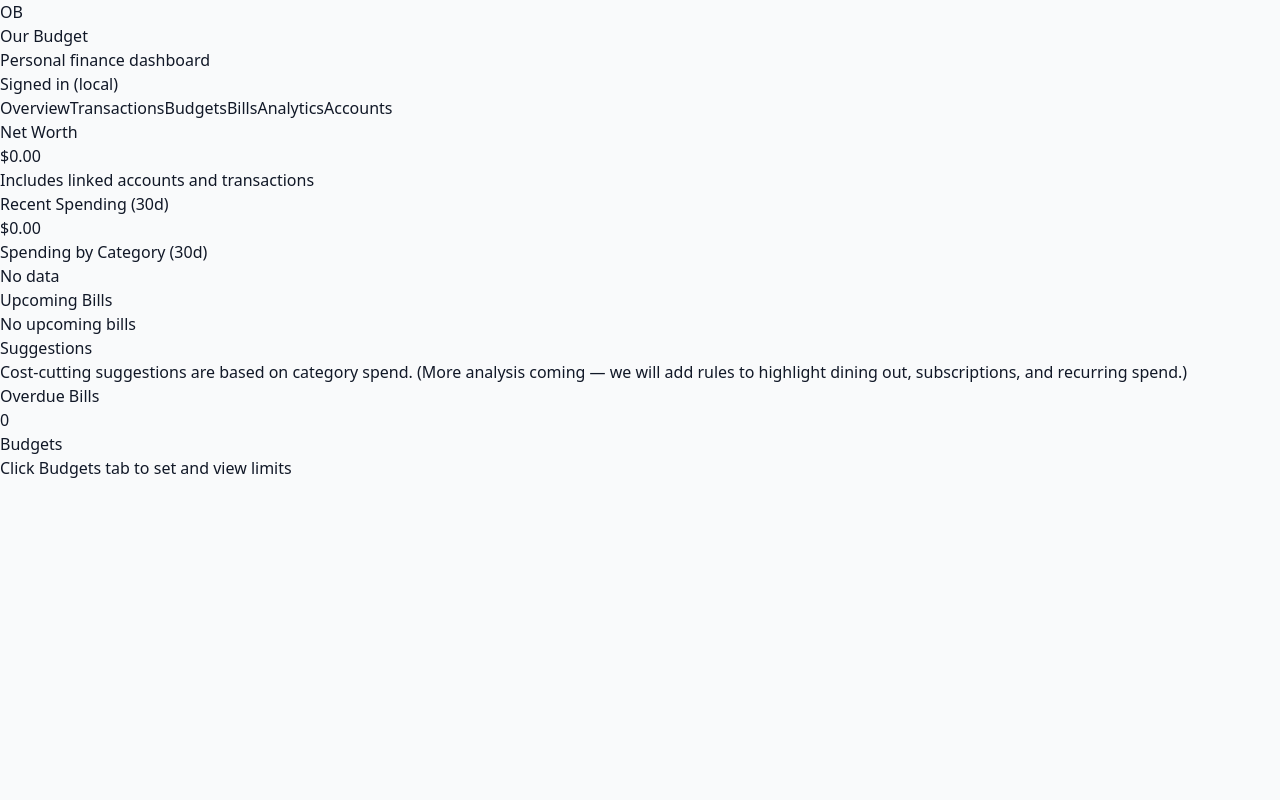
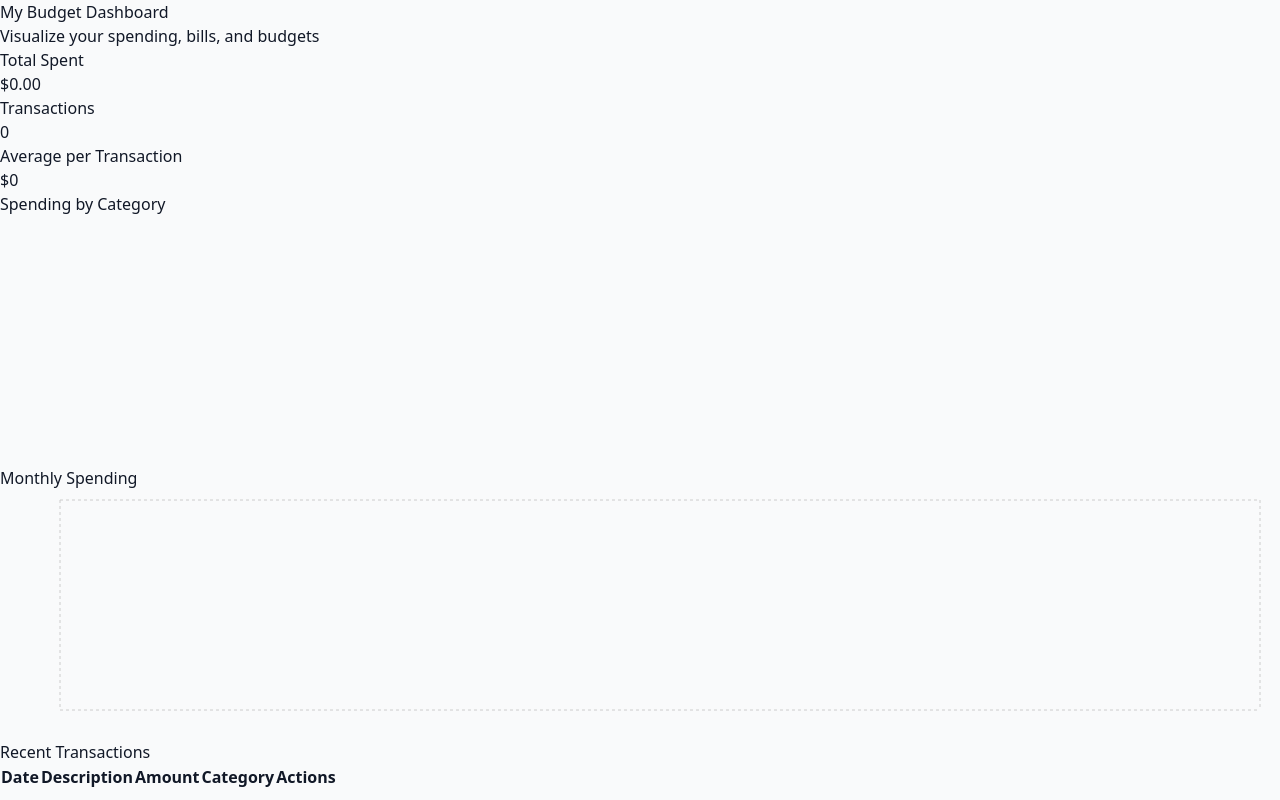
Before and after one commit to sniders84/Our-Budget, a Next.js app: page / in a window 1280 px wide. Built offline with nearby package versions, Linux system fonts and the light colour scheme.

Commit message:
Update index.js

```diff
--- a/pages/index.js
+++ b/pages/index.js
@@ -1,32 +1,96 @@
-import Layout from '../components/Layout'
-import OverviewTab from '../components/OverviewTab'
-import TransactionsTab from '../components/TransactionsTab'
-import BudgetsTab from '../components/BudgetsTab'
-import BillsTab from '../components/BillsTab'
-import AnalyticsTab from '../components/AnalyticsTab'
-import AccountsTab from '../components/AccountsTab'
+import { useEffect, useState, useMemo } from 'react'
+import { PieChart, Pie, Cell, Tooltip, ResponsiveContainer, LineChart, Line, XAxis, YAxis, CartesianGrid } from 'recharts'
+import TransactionList from '../components/TransactionList'
+
+const SAMPLE_COLORS = ['#4ade80','#60a5fa','#f97316','#f472b6','#fca5a5','#a78bfa']
 
 export default function Home() {
+  const [transactions, setTransactions] = useState([])
+
+  useEffect(()=>{
+    const saved = JSON.parse(localStorage.getItem('transactions') || '[]')
+    setTransactions(saved)
+  }, [])
+
+  const totalSpent = useMemo(() => transactions.reduce((sum,t)=>sum + Number(t.amount||0),0), [transactions])
+
+  const byCategory = useMemo(() => {
+    const map = {}
+    transactions.forEach(t=>{
+      const cat = t.category || 'Uncategorized'
+      map[cat] = (map[cat] || 0) + Number(t.amount||0)
+    })
+    return Object.entries(map).map(([name,value])=>({name, value}))
+  }, [transactions])
+
+  const monthlyData = useMemo(() => {
+    const map = {}
+    transactions.forEach(t=>{
+      const date = new Date(t.date)
+      const month = `${date.getFullYear()}-${date.getMonth()+1}`
+      map[month] = (map[month] || 0) + Number(t.amount||0)
+    })
+    return Object.entries(map).map(([month, amount])=>({month, amount}))
+  }, [transactions])
+
   return (
-    <Layout>
-      {active => {
-        switch (active) {
-          case 'Overview':
-            return <OverviewTab />
-          case 'Transactions':
-            return <TransactionsTab />
-          case 'Budgets':
-            return <BudgetsTab />
-          case 'Bills':
-            return <BillsTab />
-          case 'Analytics':
-            return <AnalyticsTab />
-          case 'Accounts':
-            return <AccountsTab />
-          default:
-            return <OverviewTab />
-        }
-      }}
-    </Layout>
+    <div className="min-h-screen bg-gray-50 p-6">
+      <header className="mb-6">
+        <h1 className="text-3xl font-bold text-gray-800">My Budget Dashboard</h1>
+        <p className="text-gray-500 mt-1">Visualize your spending, bills, and budgets</p>
+      </header>
+
+      {/* Top summary cards */}
+      <div className="grid grid-cols-1 md:grid-cols-3 gap-6 mb-6">
+        <div className="bg-white shadow rounded-lg p-4">
+          <h2 className="text-gray-500 font-semibold">Total Spent</h2>
+          <p className="text-2xl font-bold text-red-500">${totalSpent.toFixed(2)}</p>
+        </div>
+        <div className="bg-white shadow rounded-lg p-4">
+          <h2 className="text-gray-500 font-semibold">Transactions</h2>
+          <p className="text-2xl font-bold text-blue-500">{transactions.length}</p>
+        </div>
+        <div className="bg-white shadow rounded-lg p-4">
+          <h2 className="text-gray-500 font-semibold">Average per Transaction</h2>
+          <p className="text-2xl font-bold text-green-500">
+            ${transactions.length ? (totalSpent / transactions.length).toFixed(2) : 0}
+          </p>
+        </div>
+      </div>
+
+      {/* Charts */}
+      <div className="grid grid-cols-1 md:grid-cols-2 gap-6 mb-6">
+        <div className="bg-white shadow rounded-lg p-4">
+          <h3 className="font-semibold text-gray-700 mb-2">Spending by Category</h3>
+          <ResponsiveContainer width="100%" height={250}>
+            <PieChart>
+              <Pie data={byCategory} dataKey="value" nameKey="name" cx="50%" cy="50%" outerRadius={80} label>
+                {byCategory.map((entry, idx) => <Cell key={idx} fill={SAMPLE_COLORS[idx % SAMPLE_COLORS.length]} />)}
+              </Pie>
+              <Tooltip />
+            </PieChart>
+          </ResponsiveContainer>
+        </div>
+
+        <div className="bg-white shadow rounded-lg p-4">
+          <h3 className="font-semibold text-gray-700 mb-2">Monthly Spending</h3>
+          <ResponsiveContainer width="100%" height={250}>
+            <LineChart data={monthlyData} margin={{ top: 10, right: 20, left: 0, bottom: 0 }}>
+              <CartesianGrid strokeDasharray="3 3" />
+              <XAxis dataKey="month" />
+              <YAxis />
+              <Tooltip />
+              <Line type="monotone" dataKey="amount" stroke="#4ade80" strokeWidth={2} />
+            </LineChart>
+          </ResponsiveContainer>
+        </div>
+      </div>
+
+      {/* Transaction table */}
+      <div className="bg-white shadow rounded-lg p-4">
+        <h3 className="font-semibold text-gray-700 mb-2">Recent Transactions</h3>
+        <TransactionList transactions={transactions} />
+      </div>
+    </div>
   )
 }
```
